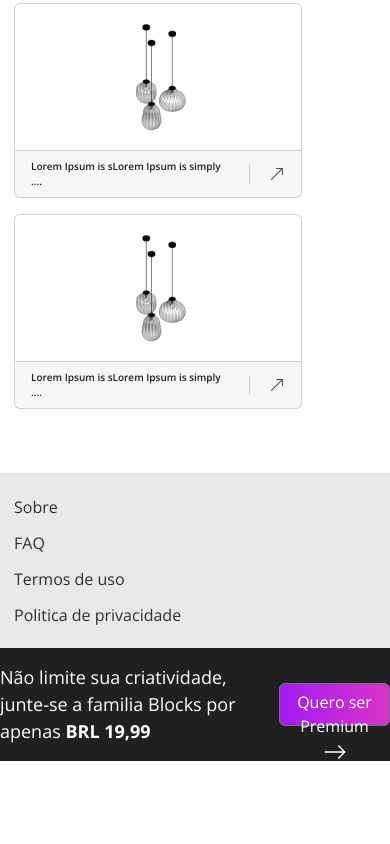
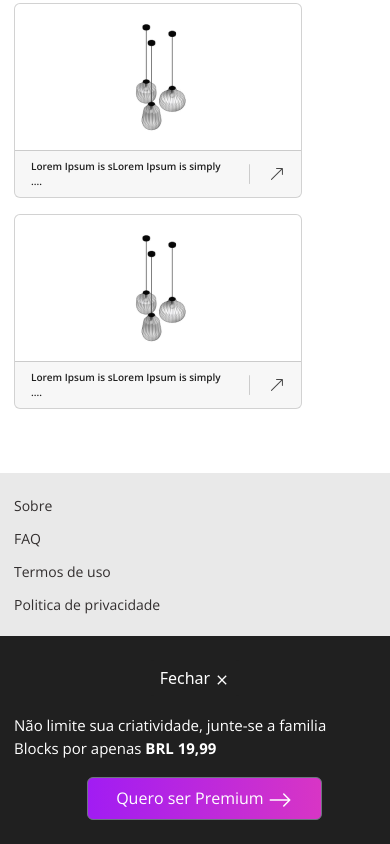
Before and after one commit to otaviohenrique1/app_blocks_catalogo, a Next.js app: page / in a window 390 px wide. Shown: the part 4271-5115 px from the top of the page. Before the commit the page ends 5035 px from the top, so only its background shows below. Built offline with nearby package versions, Linux system fonts and the light colour scheme.

Commit message:
commit 8

```diff
--- a/pages/index.tsx
+++ b/pages/index.tsx
@@ -2,6 +2,7 @@ import Head from 'next/head';
 import Image from 'next/image';
 import { Button, Card, CardBody, CardFooter, CardText, Col, Row } from 'reactstrap';
 import { BsArrowUpRight, BsArrowRight } from "react-icons/bs";
+import { IoMdClose } from "react-icons/io";
 import styles from '@/styles/Home.module.css';
 import 'bootstrap/dist/css/bootstrap.min.css';
 import logo_web from "@/assets/images/logo_web.png";
@@ -23,13 +24,15 @@ export default function Home() {
 
       <main className={`d-flex ${styles.main_container}`}>
 
-        <div className={`d-flex justify-content-center align-items-center pt-3 pb-3 ${styles.mensagem}`}>
+        <div className={`d-flex ${styles.mensagem}`}>
+          <Button className={`${styles.botao_close}`}>Fechar <IoMdClose size={16} color="#FFFFFF" /></Button>
           <p className={`mb-0 me-2 ${styles.mensagem_titulo} ${open_sans.className}`}>Não limite sua criatividade, junte-se a familia Blocks por apenas <span className={`fw-bold ${open_sans.className}`}>BRL 19,99</span></p>
           <Button className={`${styles.gradiente} ${styles.mensagem_botao} ${open_sans.className}`}>Quero ser Premium <BsArrowRight color="#FFFFFF" size={24} /></Button>
         </div>
 
         <div>
           <section className={`d-flex flex-column justify-content-center align-items-center ${styles.area_logo}`}>
+            {/* Arrumar - Quando for para o mobile mudar para o logo mobile */}
             <Image src={logo_web} alt="logo_web" className={styles.logo} />
             <span className={`w-100 ${styles.gradiente} ${styles.borda_gradiente}`} />
           </section>
--- a/styles/Home.module.css
+++ b/styles/Home.module.css
@@ -17,6 +17,10 @@
 /* Mensagem */
 .mensagem {
   background-color: #202020;
+  padding-top: 12px;
+  padding-bottom: 12px;
+  justify-content: center;
+  align-items: center;
 }
 
 .mensagem_titulo {
@@ -28,9 +32,19 @@
 .mensagem_botao {
   border: 1px solid #D835C5;
   margin-left: 18px;
+  font-size: 16px;
   color: #FFFFFF;
   width: 235px;
   height: 43px;
+}
+
+.botao_close {
+  background-color: #202020 !important;
+  border: none !important;
+  font-weight: 600;
+  font-size: 15px;
+  color: #FFFFFF;
+  display: none !important;
 }
 
 /* Arrumar */
@@ -133,41 +147,76 @@
   flex-direction: row;
 }
 
-@media (max-width: 1400px) {}
-@media (max-width: 1200px) {}
+@media (max-width: 800px) {
+  .main_container {
+    flex-direction: column-reverse;
+  }
 
-@media (max-width: 800px) {
+  .mensagem {
+    padding-top: 24px;
+    padding-bottom: 24px;
+    padding-left: 14px;
+    padding-right: 14px;
+    flex-direction: column;
+    gap: 18px;
+  }
+
+  .botao_close {
+    display: block !important;
+  }
+
+  .catalogo, .resultados, .rodape {
+    padding-left: 50px;
+    padding-right: 50px;
+  }
+
+  .rodape_lista_item {
+    font-size: 14px;
+  }
+
   .rodape {
     flex-direction: column !important;
     gap: 12px;
     justify-content: center;
     align-items: start;
   }
+}
 
+@media (max-width: 400px) {
   .main_container {
     flex-direction: column-reverse;
   }
 
+  .mensagem {
+    padding-top: 24px;
+    padding-bottom: 24px;
+    padding-left: 14px;
+    padding-right: 14px;
+    flex-direction: column;
+    gap: 18px;
+  }
+
+  .mensagem_titulo {
+    font-size: 15px;
+  }
+
+  .botao_close {
+    display: block !important;
+  }
+
   .catalogo, .resultados, .rodape {
-    padding-left: 50px;
-    padding-right: 50px;
+    padding-left: 14px;
+    padding-right: 14px;
   }
-}
 
-@media (max-width: 400px) {
+  .rodape_lista_item {
+    font-size: 14px;
+  }
+
   .rodape {
     flex-direction: column !important;
     gap: 12px;
     justify-content: center;
     align-items: start;
   }
-
-  .main_container {
-    flex-direction: column-reverse;
-  }
-
-  .catalogo, .resultados, .rodape {
-    padding-left: 14px;
-    padding-right: 14px;
-  }
 }
```
